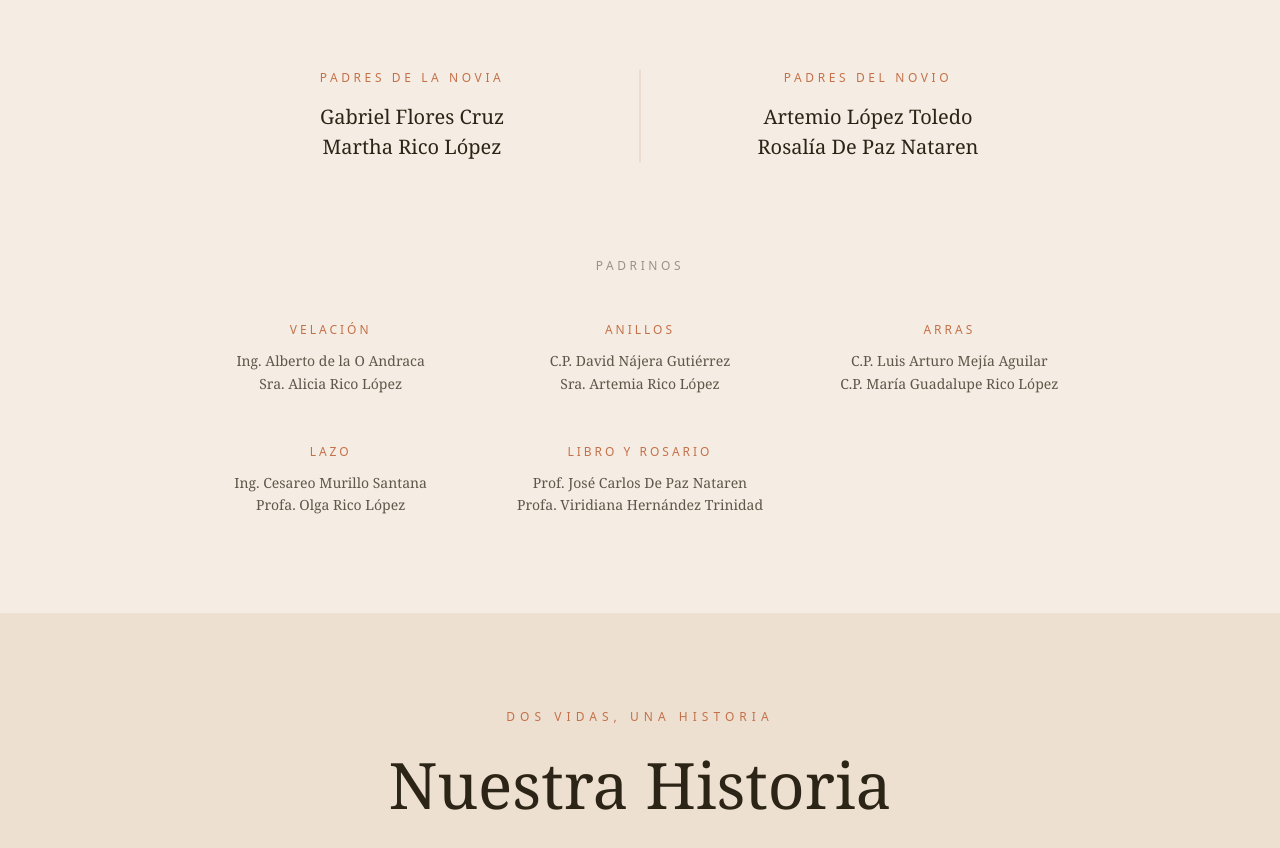
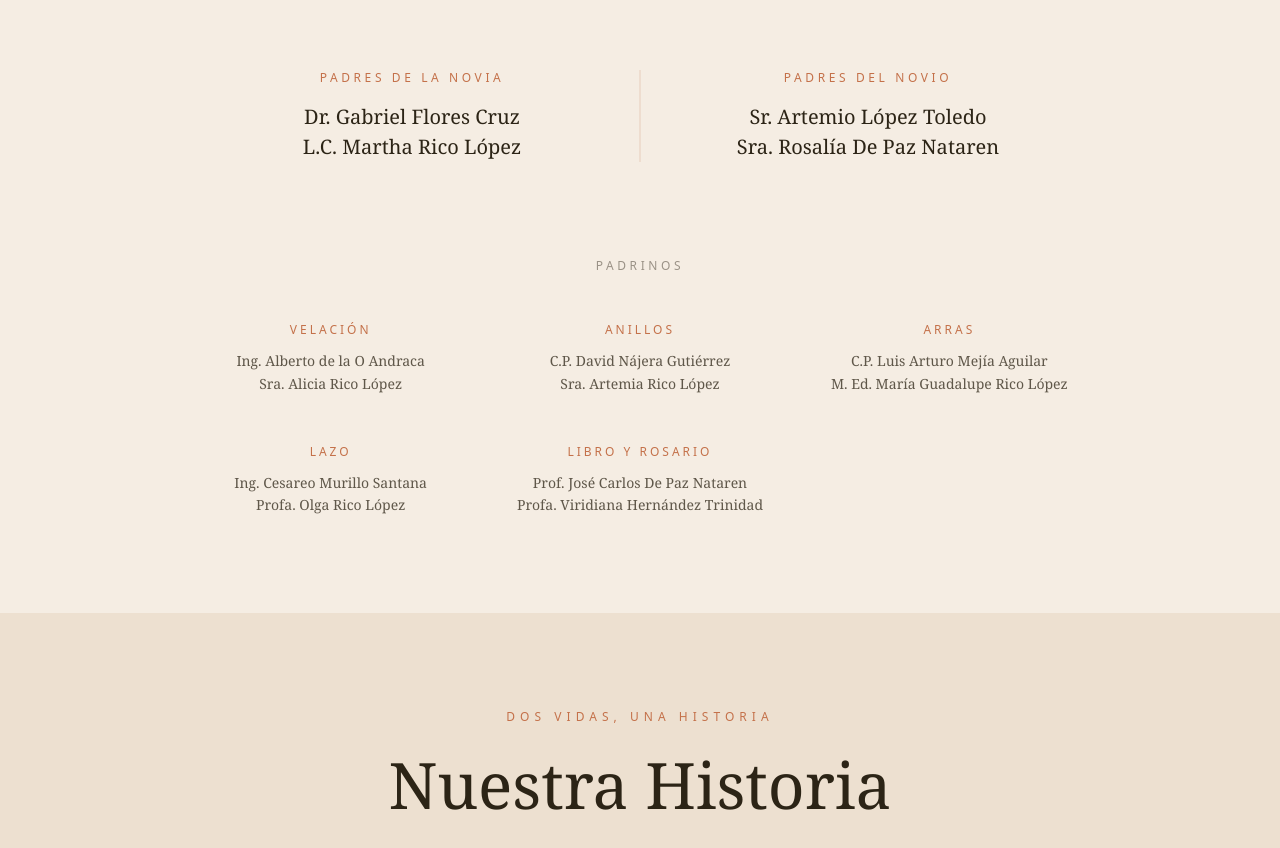
Before and after one commit to OscarStrada/marthayalex, a React (Vite) app: page / in a window 1280 px wide. Shown: the part 1534-2382 px from the top of the page. Built offline with nearby package versions, Linux system fonts and the light colour scheme; no server answers.

Commit message:
chore(copy): update prefixes for parents

```diff
--- a/src/components/ParentsSection.tsx
+++ b/src/components/ParentsSection.tsx
@@ -7,8 +7,14 @@ interface Couple {
 }
 
 const parents: Couple[] = [
-  { role: "Padres de la Novia", names: ["Gabriel Flores Cruz", "Martha Rico López"] },
-  { role: "Padres del Novio", names: ["Artemio López Toledo", "Rosalía De Paz Nataren"] },
+  {
+    role: "Padres de la Novia",
+    names: ["Dr. Gabriel Flores Cruz", "L.C. Martha Rico López"],
+  },
+  {
+    role: "Padres del Novio",
+    names: ["Sr. Artemio López Toledo", "Sra. Rosalía De Paz Nataren"],
+  },
 ];
 
 const padrinos: Couple[] = [
@@ -16,15 +22,27 @@ const padrinos: Couple[] = [
     role: "Velación",
     names: ["Ing. Alberto de la O Andraca", "Sra. Alicia Rico López"],
   },
-  { role: "Anillos", names: ["C.P. David Nájera Gutiérrez", "Sra. Artemia Rico López"] },
+  {
+    role: "Anillos",
+    names: ["C.P. David Nájera Gutiérrez", "Sra. Artemia Rico López"],
+  },
   {
     role: "Arras",
-    names: ["C.P. Luis Arturo Mejía Aguilar", "C.P. María Guadalupe Rico López"],
+    names: [
+      "C.P. Luis Arturo Mejía Aguilar",
+      "M. Ed. María Guadalupe Rico López",
+    ],
   },
-  { role: "Lazo", names: ["Ing. Cesareo Murillo Santana", "Profa. Olga Rico López"] },
+  {
+    role: "Lazo",
+    names: ["Ing. Cesareo Murillo Santana", "Profa. Olga Rico López"],
+  },
   {
     role: "Libro y Rosario",
-    names: ["Prof. José Carlos De Paz Nataren", "Profa. Viridiana Hernández Trinidad"],
+    names: [
+      "Prof. José Carlos De Paz Nataren",
+      "Profa. Viridiana Hernández Trinidad",
+    ],
   },
 ];
 
@@ -51,11 +69,16 @@ export default function ParentsSection() {
           duration: 0.8,
           stagger: 0.15,
           ease: "power3.out",
-          scrollTrigger: { trigger: sectionRef.current, start: "top 70%", once: true },
+          scrollTrigger: {
+            trigger: sectionRef.current,
+            start: "top 70%",
+            once: true,
+          },
         });
       }
 
-      const padrinoItems = sectionRef.current?.querySelectorAll(".padrino-item");
+      const padrinoItems =
+        sectionRef.current?.querySelectorAll(".padrino-item");
       if (padrinoItems) {
         gsap.from(padrinoItems, {
           opacity: 0,
@@ -63,7 +86,11 @@ export default function ParentsSection() {
           duration: 0.7,
           stagger: 0.1,
           ease: "power3.out",
-          scrollTrigger: { trigger: sectionRef.current, start: "top 55%", once: true },
+          scrollTrigger: {
+            trigger: sectionRef.current,
+            start: "top 55%",
+            once: true,
+          },
         });
       }
     }, sectionRef);
@@ -141,7 +168,7 @@ export default function ParentsSection() {
         </div>
 
         <div className="grid grid-cols-1 sm:grid-cols-2 lg:grid-cols-3 gap-x-8 gap-y-12">
-          {padrinos.map(p => (
+          {padrinos.map((p) => (
             <div key={p.role} className="padrino-item text-center">
               <p
                 className="font-sans text-xs tracking-[0.25em] uppercase mb-3"
```
